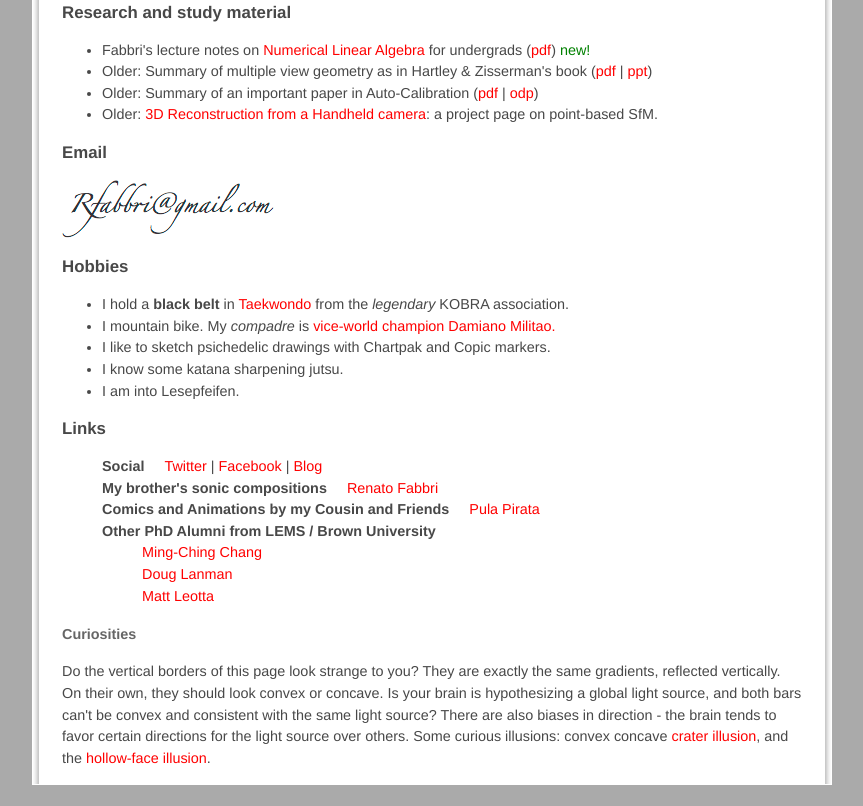
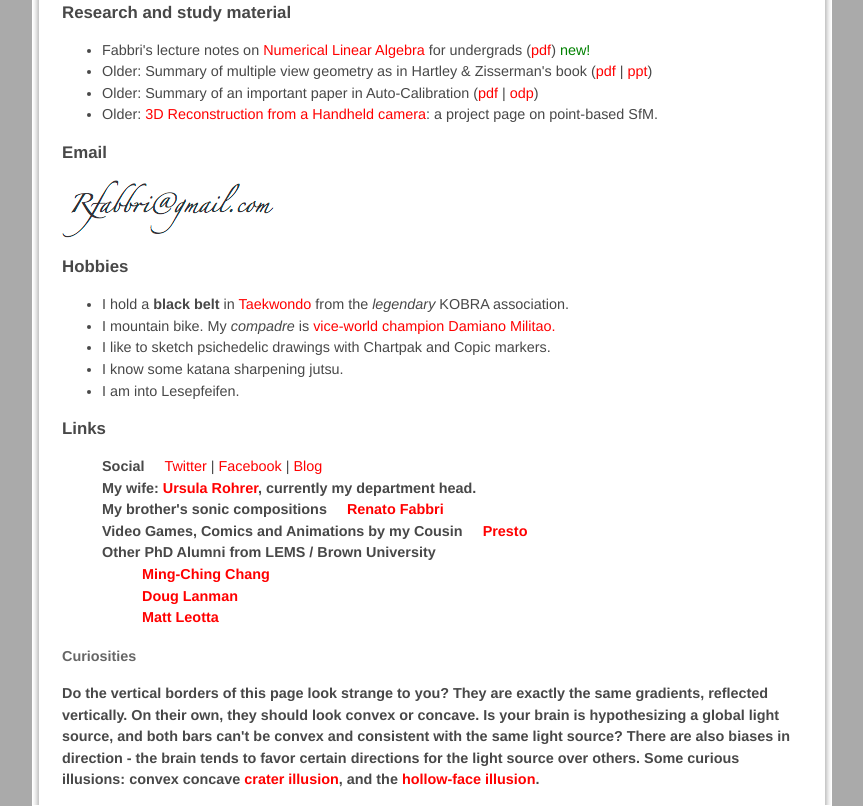
Before and after one commit to rfabbri/rfabbri.github.io, a plain HTML site: page index.html in a window 1280 px wide. Shown: the part 4027-4833 px from the top of the page, without its empty margins (208-1071 px from the left). Before the commit the page ends 4812 px from the top, so only its background shows below. Drawn offline with Linux system fonts and the light colour scheme.

Commit message:
update on the links

```diff
--- a/index.html
+++ b/index.html
@@ -431,8 +431,9 @@ computers start seeing, so they might be useful intermediate steps :)
 
 <ul style="list-style: none;">
   <li><b>Social</b> &nbsp;&nbsp;&nbsp;&nbsp;<a href="http://twitter.com/rfabbri">Twitter</a> | <a href="http://brown.facebook.com/profile.php?id=1011765">Facebook</a> | <a href="http://maverickranter.blogspot.com">Blog</a>
+    <li><b>My wife:<b/> <a href="http://buscatextual.cnpq.br/buscatextual/visualizacv.do;jsessionid=94E0811984E956FF2539C6F1567FA030.buscatextual_6">Ursula Rohrer</a>, currently my department head.</li>
     <li><b>My brother's sonic compositions</b>&nbsp;&nbsp;&nbsp;&nbsp; <a href="https://soundcloud.com/le-poste-tche">Renato Fabbri</a></li>
-    <li><b>Comics and Animations by my Cousin and Friends</b> &nbsp;&nbsp;&nbsp;&nbsp;<a href="http://www.pulapirata.com">Pula Pirata</a></li>
+    <li><b>Video Games, Comics and Animations by my Cousin</b> &nbsp;&nbsp;&nbsp;&nbsp;<a href="https://prestoppc.itch.io/">Presto</a></li>
     <li><b>Other PhD Alumni from LEMS / Brown University</b>
         <ul style="list-style: none;">
          <li><a href="http://www.albany.edu/ceas/73082.php">Ming-Ching Chang</a></li>
```
